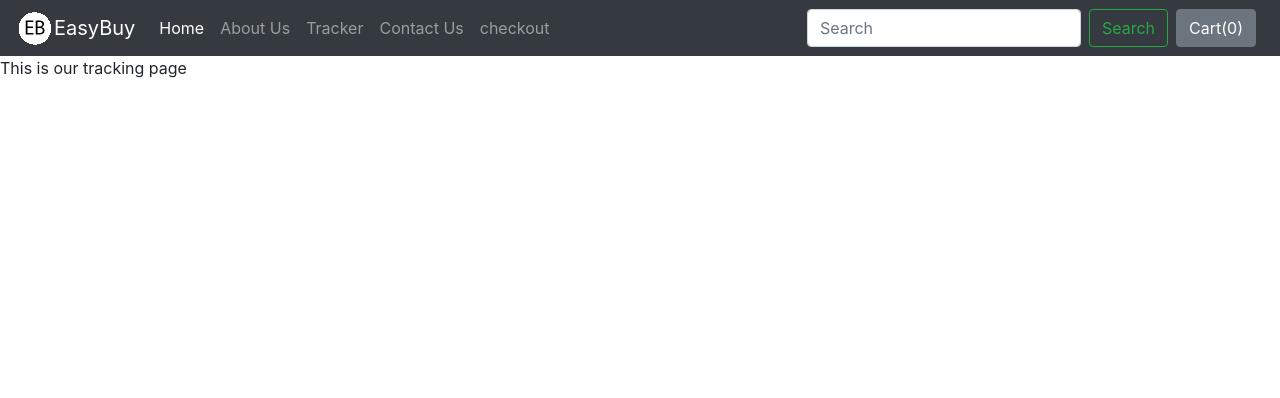
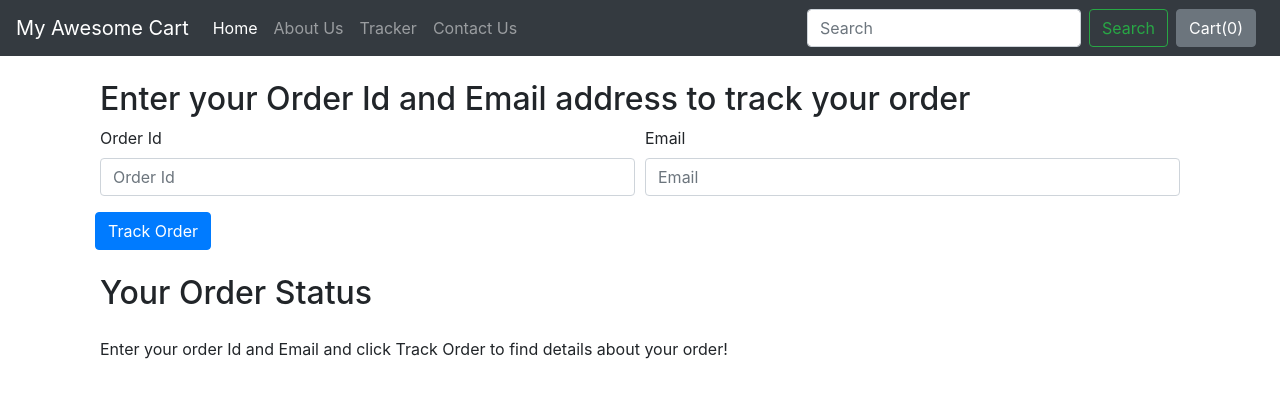
Before and after one commit to HridoyAlam/CSE327projectE-Comercesite, a Django app: page /shop/tracker/ in a window 1280 px wide. Shown: the top 398 px of the page. Run offline with Django 3.2, Linux system fonts and the light colour scheme; some libraries are stand-ins or nearby versions.

Commit message:
Tracker update
Now Customer can update their orders

```diff
--- a/eab/eab/settings.py
+++ b/eab/eab/settings.py
@@ -56,7 +56,7 @@ ROOT_URLCONF = 'eab.urls'
 TEMPLATES = [
     {
         'BACKEND': 'django.template.backends.django.DjangoTemplates',
-        'DIRS': [],
+        'DIRS': ['eab/templates'],
         'APP_DIRS': True,
         'OPTIONS': {
             'context_processors': [
--- a/eab/eab/urls.py
+++ b/eab/eab/urls.py
@@ -17,10 +17,12 @@ from django.contrib import admin
 from django.urls import path, include
 from django.conf import settings
 from django.conf.urls.static import static
-
+from . import views
 
 urlpatterns = [
-    path('admin/', admin.site.urls),
-    #path('', views.index,name='Home'),
-    path('shop/', include('shop.urls'))
-]+ static(settings.MEDIA_URL, document_root=settings.MEDIA_ROOT)
+                  path('admin/', admin.site.urls),
+                  path('', views.index, name='Home'),
+
+                  path('shop/', include("shop.urls")),
+
+              ] + static(settings.MEDIA_URL, document_root=settings.MEDIA_ROOT)
--- /dev/null
+++ b/eab/eab/views.py
@@ -0,0 +1,4 @@
+from django.http import HttpResponse
+from django.shortcuts import render
+def index(request):
+    return render(request, 'index.html')
--- a/eab/shop/admin.py
+++ b/eab/shop/admin.py
@@ -1,8 +1,9 @@
 from django.contrib import admin
 
 # Register your models here.
-from .models import Product, Contact, Orders
+from .models import Product, Contact, Orders, OrderUpdate
 
 admin.site.register(Product)
 admin.site.register(Contact)
 admin.site.register(Orders)
+admin.site.register(OrderUpdate)
--- a/eab/shop/templates/shop/basic.html
+++ b/eab/shop/templates/shop/basic.html
@@ -1,4 +1,3 @@
-{% load static %}
 <!doctype html>
 <html lang="en">
   <head>
@@ -9,7 +8,7 @@
     <!-- Bootstrap CSS -->
     <link rel="stylesheet" href="https://stackpath.bootstrapcdn.com/bootstrap/4.2.1/css/bootstrap.min.css" integrity="sha384-GJzZqFGwb1QTTN6wy59ffF1BuGJpLSa9DkKMp0DgiMDm4iYMj70gZWKYbI706tWS" crossorigin="anonymous">
 
-    <title>{% block title%} EasyBuy {% endblock %}</title>
+    <title>{% block title%} {% endblock %}</title>
      <style>
        {% block css %} {% endblock %}
   </style>
@@ -17,8 +16,7 @@
   <body>
 
     <nav class="navbar navbar-expand-lg navbar-dark bg-dark">
-        <img src='{% static "shop/logo.png" %}'>
-  <a class="navbar-brand" href="/shop">EasyBuy</a>
+  <a class="navbar-brand" href="/shop">My Awesome Cart</a>
   <button class="navbar-toggler" type="button" data-toggle="collapse" data-target="#navbarSupportedContent" aria-controls="navbarSupportedContent" aria-expanded="false" aria-label="Toggle navigation">
     <span class="navbar-toggler-icon"></span>
   </button>
@@ -40,9 +38,6 @@
         <a class="nav-link" href="/shop/contact">Contact Us</a>
       </li>
 
-        <li class="nav-item">
-        <a class="nav-link" href="/shop/checkout">checkout</a>
-      </li>
 
     </ul>
     <form class="form-inline my-2 my-lg-0">
@@ -61,7 +56,9 @@ sagittis lacus vel augue laoreet rutrum faucibus.">
 
     <!-- Optional JavaScript -->
     <!-- jQuery first, then Popper.js, then Bootstrap JS -->
-    <script src="https://code.jquery.com/jquery-3.3.1.slim.min.js" integrity="sha384-q8i/X+965DzO0rT7abK41JStQIAqVgRVzpbzo5smXKp4YfRvH+8abtTE1Pi6jizo" crossorigin="anonymous"></script>
+    <script src="https://code.jquery.com/jquery-3.3.1.js"
+  integrity="sha256-2Kok7MbOyxpgUVvAk/HJ2jigOSYS2auK4Pfzbm7uH60="
+  crossorigin="anonymous"></script>
     <script src="https://cdnjs.cloudflare.com/ajax/libs/popper.js/1.14.6/umd/popper.min.js" integrity="sha384-wHAiFfRlMFy6i5SRaxvfOCifBUQy1xHdJ/yoi7FRNXMRBu5WHdZYu1hA6ZOblgut" crossorigin="anonymous"></script>
     <script src="https://stackpath.bootstrapcdn.com/bootstrap/4.2.1/js/bootstrap.min.js" integrity="sha384-B0UglyR+jN6CkvvICOB2joaf5I4l3gm9GU6Hc1og6Ls7i6U/mkkaduKaBhlAXv9k" crossorigin="anonymous"></script>
     {% block js %} {% endblock %}
--- a/eab/shop/templates/shop/tracker.html
+++ b/eab/shop/templates/shop/tracker.html
@@ -1,4 +1,67 @@
 {% extends 'shop/basic.html' %}
-
-{% block title%} Order Tracker - My Awesome Cart{% endblock %}
-{% block body %} This is our tracking page {% endblock %}
+{% block title%} My Awesome Cart Tracker{% endblock %}
+{% block body %}
+<div class="container">
+    <div class="col my-4">
+        <h2>Enter your Order Id and Email address to track your order</h2>
+        <form method="post" action="#" id="trackerForm">{% csrf_token %}
+            <div class="form-row">
+                <div class="form-group col-md-6">
+                    <label for="inputname">Order Id</label>
+                    <input type="text" class="form-control" id="orderId" name="orderId" placeholder="Order Id">
+                </div>
+                <div class="form-group col-md-6">
+                    <label for="inputEmail4">Email</label>
+                    <input type="email" class="form-control" id="email" name="email" placeholder="Email">
+                </div>
+                <button type="submit" class="btn btn-primary">Track Order</button>
+            </div>
+    </div>
+    <div class="col my-4">
+        <h2>Your Order Status</h2>
+        <div class="my-4">
+            <ul class="list-group" id="items">
+            	Enter your order Id and Email and click Track Order to find details about your order!
+            </ul>
+        </div>
+    </div>
+</div>
+{% endblock %}
+{% block js %}
+<script>
+$('#trackerForm').submit(function(event) {
+    $('#items').empty();
+    var formData = {
+        'orderId': $('input[name=orderId]').val(),
+        'email': $('input[name=email]').val(),
+        'csrfmiddlewaretoken': $('input[name=csrfmiddlewaretoken]').val()
+    };
+    $.ajax({
+            type: 'POST',
+            url: '/shop/tracker/',
+            data: formData,
+            encode: true
+        })
+        .done(function(data) {
+            console.log(data)
+            updates = JSON.parse(data);
+            if (updates.length > 0 & updates != {}) {
+                for (i = 0; i < updates.length; i++) {
+                    let text = updates[i]['text'];
+                    let time = updates[i]['time'];
+                    mystr = `<li class="list-group-item d-flex justify-content-between align-items-center">
+                    ${text}
+                    <span class="badge badge-primary badge-pill">${time}</span>
+                </li>`
+                    $('#items').append(mystr);
+                }
+            } else {
+            	mystr = `<li class="list-group-item d-flex justify-content-between align-items-center">
+                    Sorry, We are not able to fetch this order id and email. Make sure to type correct order Id and email</li>`
+            	$('#items').append(mystr);
+            }
+        });
+    event.preventDefault();
+});
+</script>
+{% endblock %}
--- a/eab/shop/views.py
+++ b/eab/shop/views.py
@@ -1,20 +1,13 @@
 from django.shortcuts import render
-from .models import Product, Contact, Orders
+from .models import Product, Contact, Orders, OrderUpdate
 from math import ceil
-# import the logging library
-import logging
+import json
 
-# Get an instance of a logger
-logger = logging.getLogger(__name__)
 # Create your views here.
 from django.http import HttpResponse
 
+
 def index(request):
-    # products = Product.objects.all()
-    # print(products)
-    # n = len(products)
-    # nSlides = n//4 + ceil((n/4)-(n//4))
-
     allProds = []
     catprods = Product.objects.values('category', 'id')
     cats = {item['category'] for item in catprods}
@@ -23,15 +16,13 @@ def index(request):
         n = len(prod)
         nSlides = n // 4 + ceil((n / 4) - (n // 4))
         allProds.append([prod, range(1, nSlides), nSlides])
-
-    # params = {'no_of_slides':nSlides, 'range': range(1,nSlides),'product': products}
-    # allProds = [[products, range(1, nSlides), nSlides],
-    #             [products, range(1, nSlides), nSlides]]
     params = {'allProds':allProds}
     return render(request, 'shop/index.html', params)
 
+
 def about(request):
     return render(request, 'shop/about.html')
+
 
 def contact(request):
     if request.method=="POST":
@@ -43,18 +34,38 @@ def contact(request):
         contact.save()
     return render(request, 'shop/contact.html')
 
+
 def tracker(request):
+    if request.method=="POST":
+        orderId = request.POST.get('orderId', '')
+        email = request.POST.get('email', '')
+        try:
+            order = Orders.objects.filter(order_id=orderId, email=email)
+            if len(order)>0:
+                update = OrderUpdate.objects.filter(order_id=orderId)
+                updates = []
+                for item in update:
+                    updates.append({'text': item.update_desc, 'time': item.timestamp})
+                    response = json.dumps(updates, default=str)
+                return HttpResponse(response)
+            else:
+                return HttpResponse('{}')
+        except Exception as e:
+            return HttpResponse('{}')
+
     return render(request, 'shop/tracker.html')
+
 
 def search(request):
     return render(request, 'shop/search.html')
 
+
 def productView(request, myid):
+
     # Fetch the product using the id
     product = Product.objects.filter(id=myid)
+    return render(request, 'shop/prodView.html', {'product':product[0]})
 
-
-    return render(request, 'shop/prodView.html', {'product':product[0]})
 
 def checkout(request):
     if request.method=="POST":
@@ -69,6 +80,8 @@ def checkout(request):
         order = Orders(items_json=items_json, name=name, email=email, address=address, city=city,
                        state=state, zip_code=zip_code, phone=phone)
         order.save()
+        update = OrderUpdate(order_id=order.order_id, update_desc="The order has been placed")
+        update.save()
         thank = True
         id = order.order_id
         return render(request, 'shop/checkout.html', {'thank':thank, 'id': id})
```
Also changed, not shown: eab/eab/templates/index.html (added, +29 -0 lines), eab/shop/models.py (+10 -0 lines), eab/db.sqlite3, eab/shop/migrations/0006_orderupdate.py (added).
